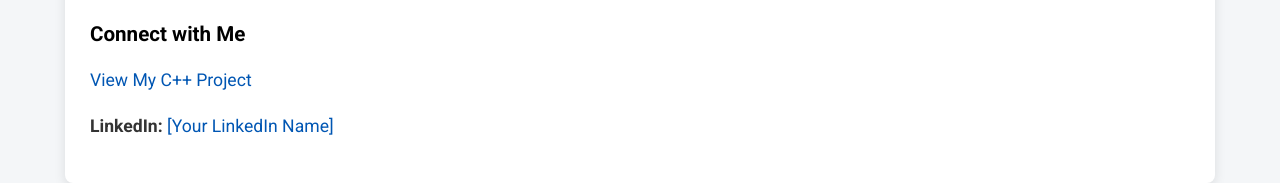
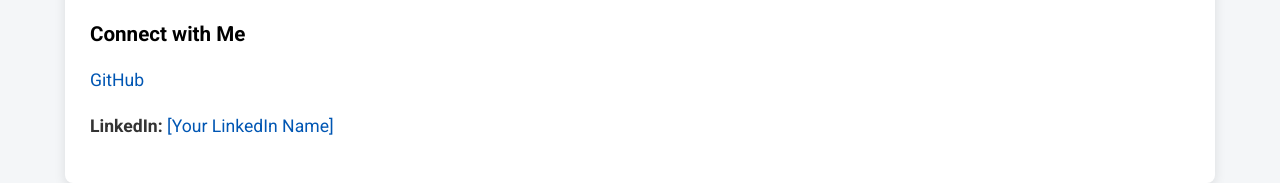
Before and after one commit to topedada/Portfolio, a plain HTML site: page docs/index.html in a window 1280 px wide. Shown: the part 609-792 px from the top of the page. Drawn offline with Linux system fonts and the light colour scheme.

Commit message:
Update index.html

```diff
--- a/docs/index.html
+++ b/docs/index.html
@@ -23,7 +23,7 @@
                 <p>I am a first-year Computer Science student passionate about digital devices and understanding the intricacies of how they function. My academic journey has already equipped me with strong programming skills in C++ and Python, complemented by practical experience in web design and game development.</p>
                 <p>I enjoy building interactive applications and exploring how software interacts with hardware, having worked on projects involving responsive web platforms, game logic, and secure script execution in C++ and Python. My goal is to contribute to pioneering projects in cybersecurity and software engineering, and I am eager to apply my skills in real-world scenarios while continuing to learn in a dynamic professional environment</p>
                 <h3>Connect with Me</h3>
-                <a href="https://olympus.ntu.ac.uk/dashboard" target="_blank" rel="noopener noreferrer">View My C++ Project</a>
+                <a href="https://olympus.ntu.ac.uk/dashboard" target="_blank" rel="noopener noreferrer">GitHub </a>
                 <p><strong>LinkedIn:</strong> <a href="[Your LinkedIn URL]">[Your LinkedIn Name]</a></p>
             </div>
             <div class="Profile-image">
```
